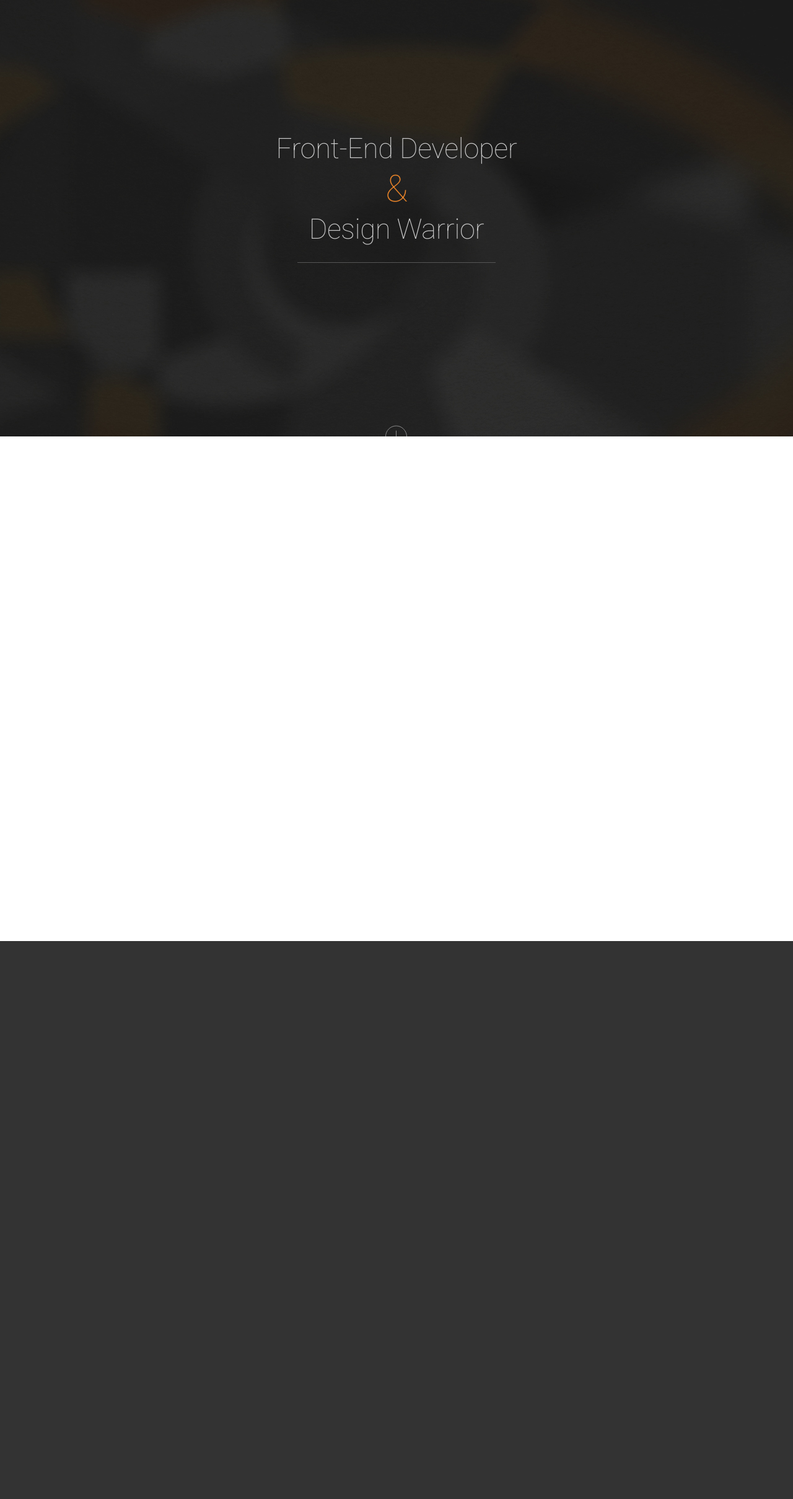
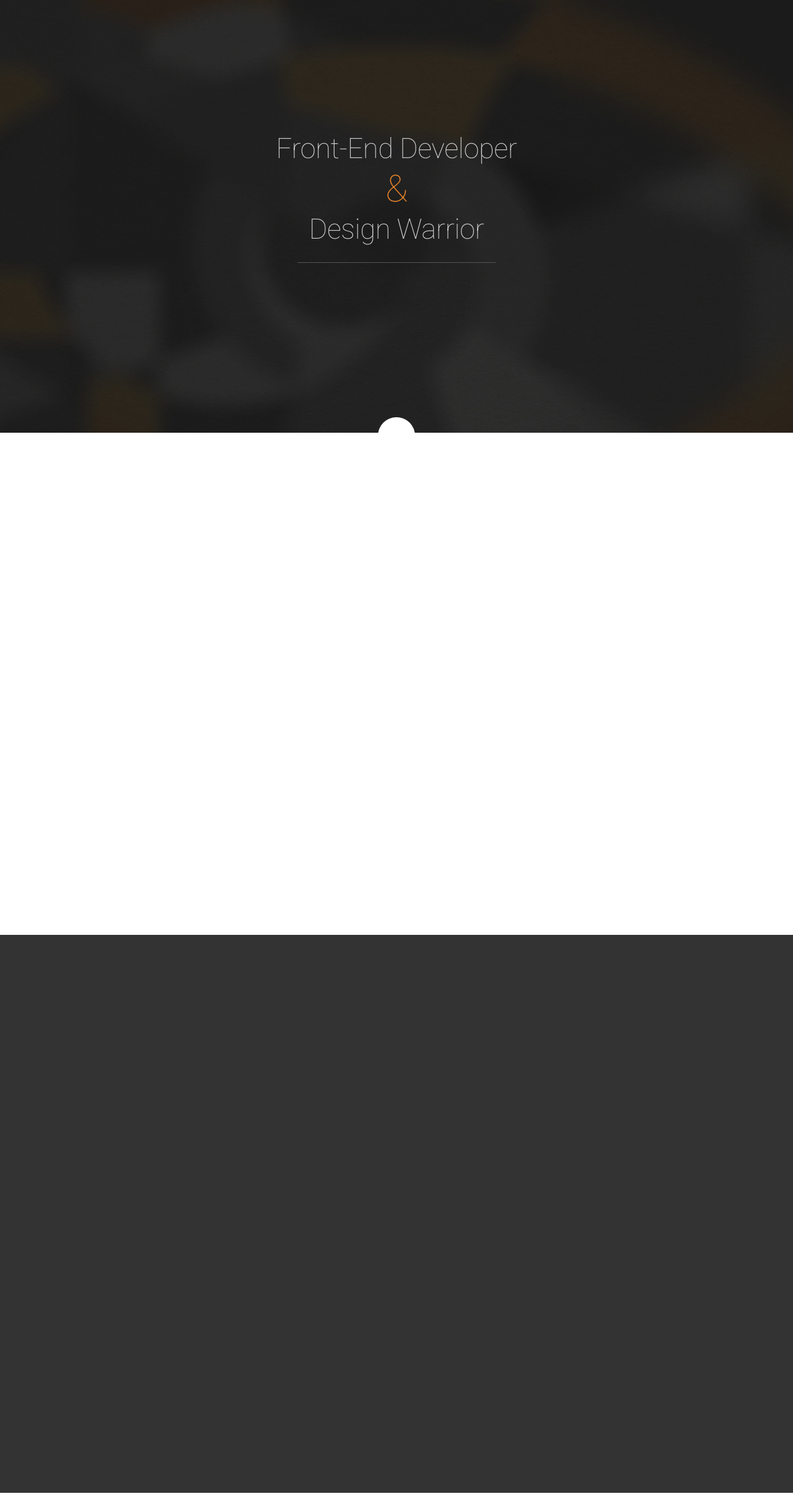
Before and after one commit to jgollner/jgollner.github.io, a Jekyll site: the page built from index.html, in a window 1280 px wide. Shown: the whole page at 62% size. Built offline with Jekyll 4.4.1, drawn with Linux system fonts in a browser that asks for light colours; some web fonts are replaced; Markdown is read by kramdown in place of the engine named in the settings.

Commit message:
asdfd
asdfg

```diff
--- a/index.html
+++ b/index.html
@@ -10,11 +10,11 @@ title: Home
 		</div>
 	</section>
 
+		<div class="circle"></div>
 
 
 	<section id="section1" data-type="page" scroll-speed="1">
 
-		<div class="circle"></div>
 	</section>
 
 
```
